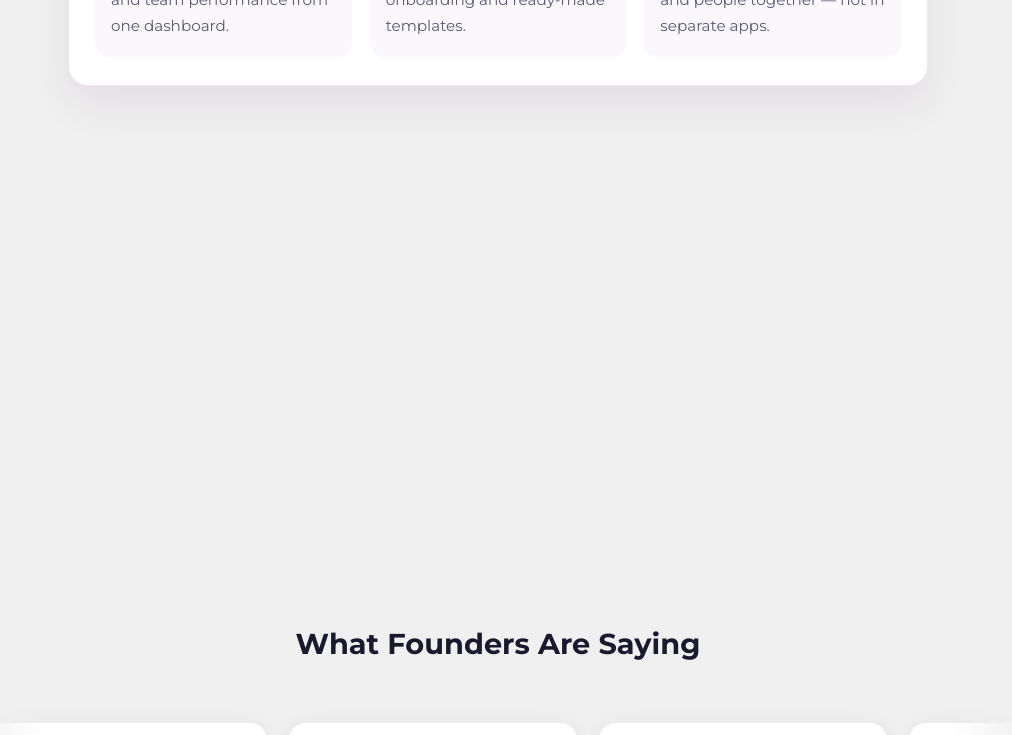
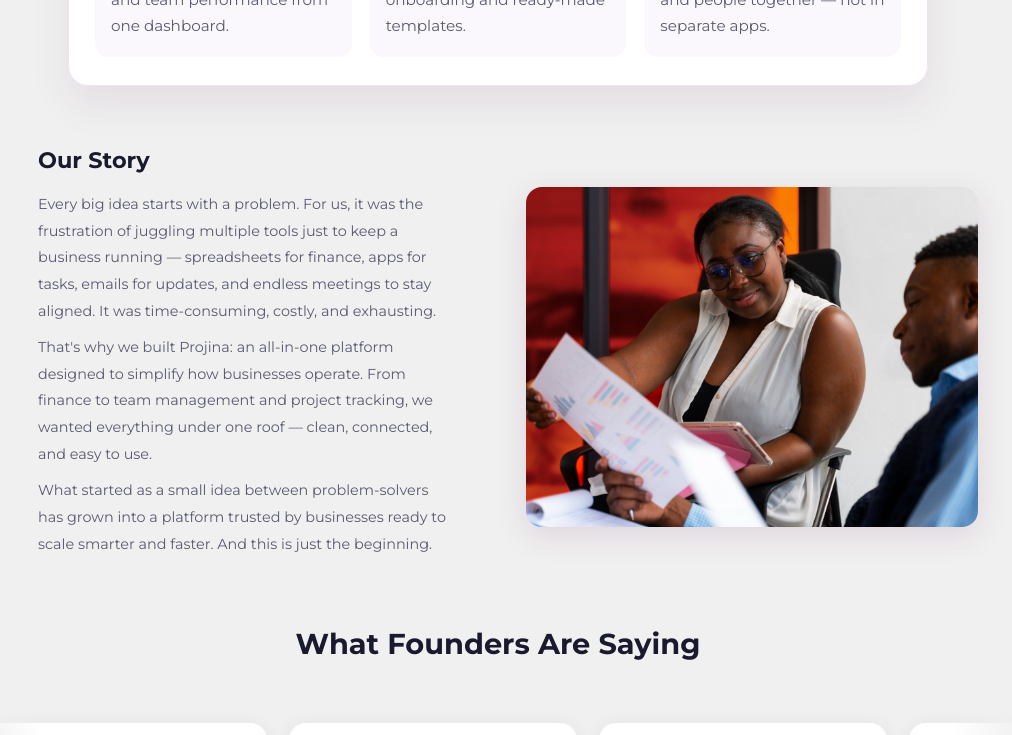
Before and after one commit to CarlTeclancing/projina-lp, a React (Vite) app: page /about in a window 1280 px wide. Shown: the part 1560-2295 px from the top of the page, without its empty margins (142-1154 px from the left). Built offline with nearby package versions, Linux system fonts and the light colour scheme.

Commit message:
Update About page: reposition image, remove animation attribute, and update testimonial name

```diff
--- a/src/pages/About.jsx
+++ b/src/pages/About.jsx
@@ -64,8 +64,7 @@ const About = () => {
 
                 {/* Our Story */}
                 <div className="sBlocks">
-                    <div className="sBlock" data-anim="slide-left">
-                        <img src={aboutImg2} className="sBlock-img" alt="Our team" />
+                    <div className="sBlock">
                         <div className="sBlock-text">
                             <h3>Our Story</h3>
                             <p>
@@ -85,6 +84,7 @@ const About = () => {
                                 beginning.
                             </p>
                         </div>
+                        <img src={aboutImg2} className="sBlock-img" alt="Our team" />
                     </div>
                 </div>
 
@@ -104,7 +104,7 @@ export default About;
    Drag-to-scroll + auto-scroll testimonials
 ───────────────────────────────────────── */
 const TESTIMONIALS = [
-    { name: 'John Anderson',   title: 'Tech Startup Founder',   quote: 'Projina transformed how we manage our operations. The dashboard is intuitive and saves us hours every week.',          image: 'https://images.unsplash.com/photo-1544005313-94ddf0286df2?auto=format&fit=crop&w=100&q=80' },
+    { name: 'Janny Anderson',   title: 'Tech Startup Founder',   quote: 'Projina transformed how we manage our operations. The dashboard is intuitive and saves us hours every week.',          image: 'https://images.unsplash.com/photo-1544005313-94ddf0286df2?auto=format&fit=crop&w=100&q=80' },
     { name: 'Sarah Mitchell',  title: 'E-commerce Owner',        quote: 'From invoicing to team scheduling, everything is streamlined. Highly recommend for growing businesses.',              image: 'https://images.unsplash.com/photo-1544717305-2782549b5136?auto=format&fit=crop&w=100&q=80' },
     { name: 'Ryan Lee',        title: 'Consulting Firm CEO',     quote: 'The analytics features give us real insights into our performance. Projina is a game-changer.',                       image: 'https://images.unsplash.com/photo-1500648767791-00dcc994a43e?auto=format&fit=crop&w=100&q=80' },
     { name: 'Emma Kim',        title: 'Non-profit Director',     quote: 'Managing volunteers and projects has never been easier. Projina adapts to our unique needs.',                         image: 'https://images.unsplash.com/photo-1502685104226-ee32379fefbe?auto=format&fit=crop&w=100&q=80' },
```
